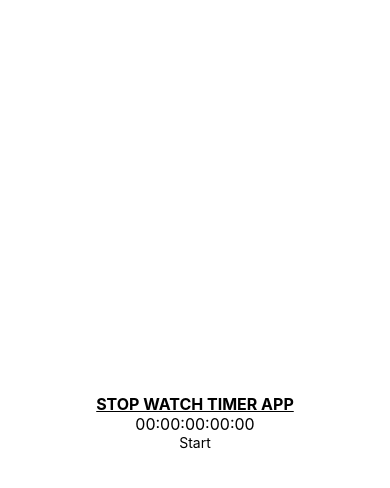
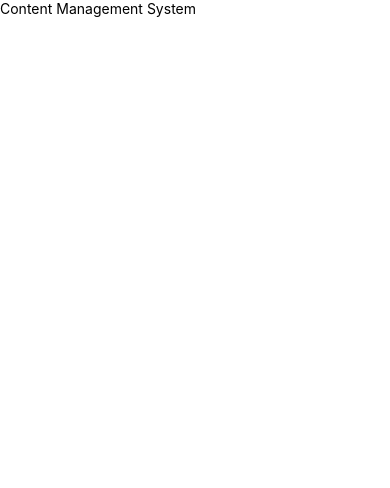
Before and after one commit to PrasoonGuptaOfficial/ReactNativeTutorial, a React Native app: screen / in a window 390 px wide. Shown: the top 488 px of the page. Built offline with nearby package versions, Linux system fonts and the light colour scheme.

Commit message:
Initial Commit for CMS App

```diff
--- a/App.tsx
+++ b/App.tsx
@@ -1,174 +1,15 @@
 /*
-STOP WATCH TIMER APPLICATION
+CONTENT MANAGEMENT SYSTEM APPLICATION
 */
-import React, {useReducer, useRef} from 'react';
-import {Pressable, SafeAreaView, StyleSheet, Text, View} from 'react-native';
-
-interface State {
-  startTimerFlag: boolean;
-  stopTimerFlag: boolean;
-  resetTimerFlag: boolean;
-  millisec: number;
-  sec: number;
-  min: number;
-  hr: number;
-  day: number;
-}
-
-interface Action {
-  type: string;
-}
-
-interface TimerIntervalIdRef {
-  current: number | undefined | NodeJS.Timeout;
-}
-
-const initialState: State = {
-  startTimerFlag: false,
-  stopTimerFlag: false,
-  resetTimerFlag: false,
-  millisec: 0,
-  sec: 0,
-  min: 0,
-  hr: 0,
-  day: 0,
-};
-
-let startMillisecond = 0,
-  startSecond = 0,
-  startMinute = 0,
-  startHour = 0,
-  startDay = 0;
-
-const reducer = (state: State, action: Action): State => {
-  switch (action.type) {
-    case 'start_timer':
-      startMillisecond = state.millisec + 1;
-      if (startMillisecond > 999) {
-        startMillisecond = 0;
-        startSecond = state.sec + 1;
-      }
-      if (startSecond > 59) {
-        startSecond = 0;
-        startMinute = state.min + 1;
-      }
-      if (startMinute > 59) {
-        startMinute = 0;
-        startHour = state.hr + 1;
-      }
-      if (startHour > 23) {
-        startHour = 0;
-        startDay = state.day + 1;
-      }
-      return {
-        ...state,
-        millisec: startMillisecond,
-        sec: startSecond,
-        min: startMinute,
-        hr: startHour,
-        day: startDay,
-        startTimerFlag: true,
-        stopTimerFlag: true,
-        resetTimerFlag: true,
-      };
-    case 'stop_timer':
-      return {
-        ...state,
-        startTimerFlag: false,
-        stopTimerFlag: false,
-        resetTimerFlag: true,
-      };
-    case 'reset_timer':
-      return {
-        ...state,
-        millisec: 0,
-        sec: 0,
-        min: 0,
-        hr: 0,
-        day: 0,
-        startTimerFlag: false,
-        stopTimerFlag: false,
-        resetTimerFlag: false,
-      };
-    default:
-      return state;
-  }
-};
+import React from 'react';
+import {SafeAreaView, Text} from 'react-native';
 
 function App(): React.JSX.Element {
-  const [state, dispatch] = useReducer(reducer, initialState);
-  let timerIntervalIdRef: TimerIntervalIdRef = useRef();
-  const onStartTimerHandler = () => {
-    timerIntervalIdRef.current = setInterval(() => {
-      dispatch({type: 'start_timer'});
-    }, 1);
-  };
-  const onStopTimerHandler = () => {
-    clearInterval(timerIntervalIdRef.current);
-    dispatch({type: 'stop_timer'});
-  };
-  const onResetTimerHandler = () => {
-    clearInterval(timerIntervalIdRef.current);
-    dispatch({type: 'reset_timer'});
-  };
-  const onTwoDigitConversion = (digit: number) => {
-    return digit.toLocaleString('en-US', {
-      minimumIntegerDigits: 2,
-      useGrouping: false,
-    });
-  };
   return (
-    <SafeAreaView style={styles.mainAppView}>
-      <Text style={styles.mainAppText}>STOP WATCH TIMER APP</Text>
-      <View />
-      <Text style={styles.timerText}>{`${onTwoDigitConversion(
-        state.day,
-      )}:${onTwoDigitConversion(state.hr)}:${onTwoDigitConversion(
-        state.min,
-      )}:${onTwoDigitConversion(state.sec)}:${onTwoDigitConversion(
-        state.millisec,
-      )}`}</Text>
-      {!state.startTimerFlag && (
-        <Pressable onPress={onStartTimerHandler}>
-          <Text>Start</Text>
-        </Pressable>
-      )}
-      {state.stopTimerFlag && (
-        <Pressable onPress={onStopTimerHandler}>
-          <Text>Stop</Text>
-        </Pressable>
-      )}
-      {state.resetTimerFlag && (
-        <Pressable onPress={onResetTimerHandler}>
-          <Text>Reset</Text>
-        </Pressable>
-      )}
+    <SafeAreaView>
+      <Text>Content Management System</Text>
     </SafeAreaView>
   );
 }
 
-const styles = StyleSheet.create({
-  mainAppView: {
-    flex: 1,
-    justifyContent: 'center',
-    alignItems: 'center',
-  },
-  mainAppText: {
-    fontSize: 16,
-    fontWeight: 'bold',
-    fontVariant: ['small-caps'],
-    color: 'black',
-    textAlign: 'center',
-    textDecorationLine: 'underline',
-    textDecorationColor: 'black',
-  },
-  timerText: {
-    fontSize: 16,
-    fontWeight: 'normal',
-    fontVariant: ['small-caps'],
-    color: 'black',
-    textAlign: 'center',
-  },
-});
-
 export default App;
```
